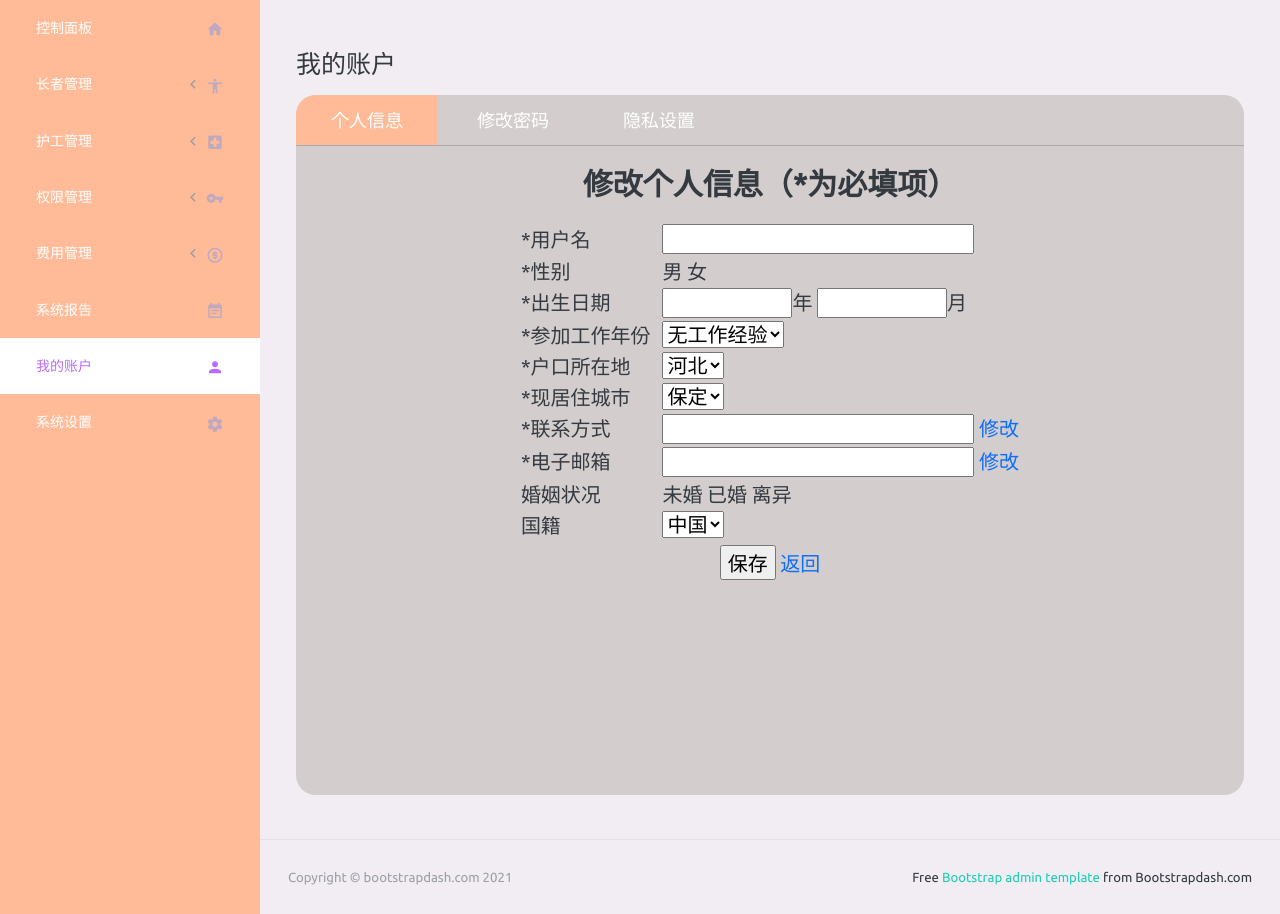
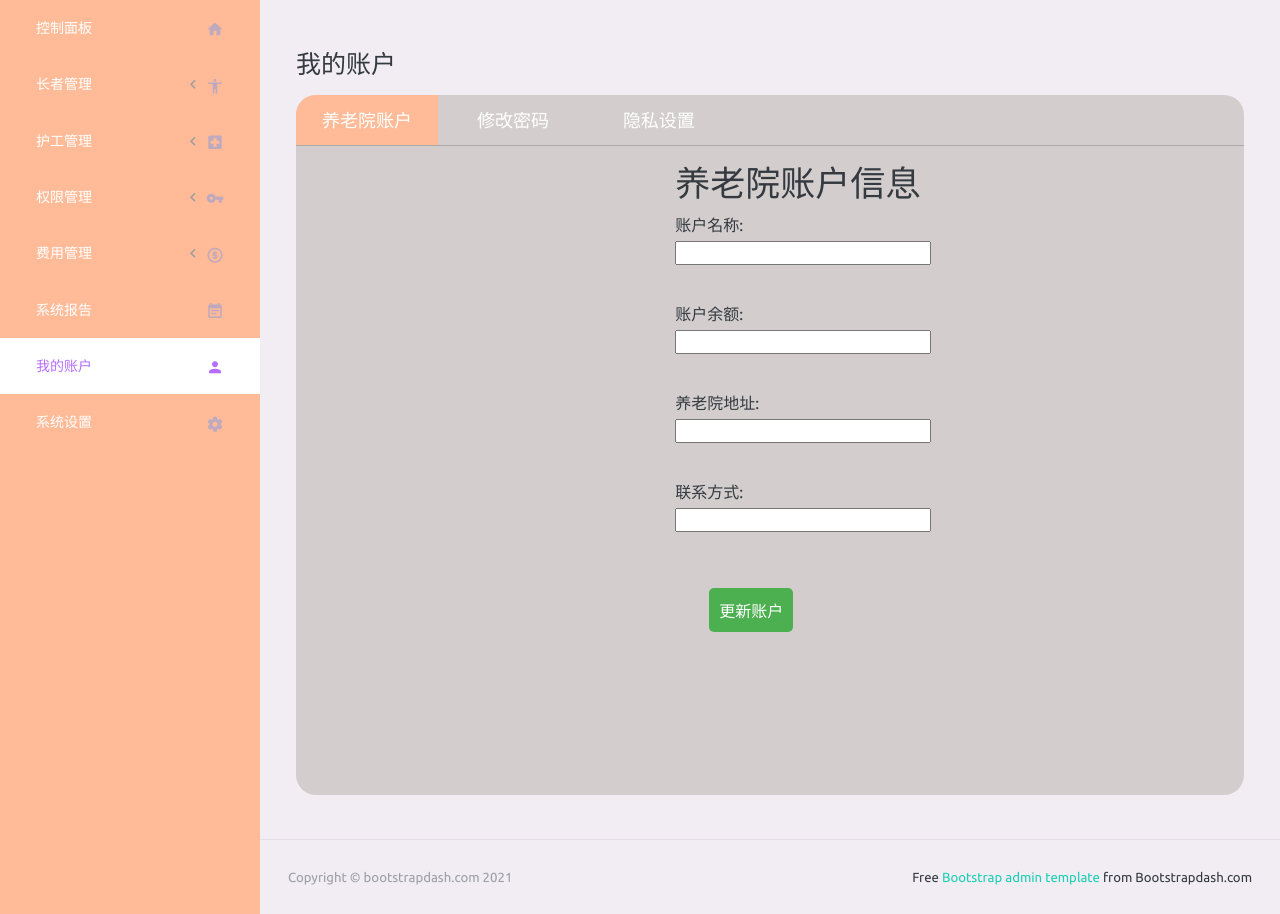
Before and after one commit to hnlxy/SmartEyeWeb, a Flask app: page /user/account-information in a window 1280 px wide. Shown: the part 70-984 px from the top of the page. Run offline with Flask 3, Linux system fonts and the light colour scheme; a user stored in the database is signed in; parts of the project's set-up code (start-up, migrations or seed data) failed here and were passed over; some libraries are stand-ins or nearby versions.

Commit message:
将个人账户界面修改为养老院账户界面

```diff
--- a/templates/pages/user/account_information.html
+++ b/templates/pages/user/account_information.html
@@ -63,29 +63,6 @@
         background-color: #FFBB98;
     }
 
-    .information {
-        width: 100%;
-        font-size: 20px;
-
-        hr {
-            margin-top: 0;
-        }
-
-        .information-header {
-            font-weight: bold;
-            font-size: 30px;
-        }
-
-        .information-footer {
-            margin-top: 5px;
-        }
-
-        .menu-information {
-            display: block;
-            margin-right: 10px;
-        }
-    }
-
     .privacy {
         width: 100%;
 
@@ -101,121 +78,88 @@
             margin-top: 0;
         }
     }
+
+
+    .information {
+        width: 100%;
+
+
+        .account {
+            margin-left: 40%;
+        }
+
+        .button {
+            margin-left: 6%;
+        }
+
+        h1 {
+            margin-left: 40%;
+        }
+
+        hr {
+            margin-top: 0;
+        }
+
+        label {
+            display: block;
+            margin-bottom: 5px;
+        }
+
+        input {
+            display: block;
+        }
+
+    }
+
+    input[type="submit"] {
+        margin-top: 20px;
+        background-color: #4CAF50;
+        color: white;
+        border: none;
+        padding: 10px;
+        border-radius: 5px;
+        cursor: pointer;
+    }
 </style>
-
+<script>
+    document.getElementById("accountForm").addEventListener("submit", function (event) {
+        event.preventDefault(); // 阻止表单的默认提交行为
+        var accountName = document.getElementById("accountName").value;
+        var accountBalance = document.getElementById("accountBalance").value;
+        var address = document.getElementById("address").value;
+        var contact = document.getElementById("contact").value;
+        console.log("账户名称:", accountName);
+        console.log("账户余额:", accountBalance);
+        console.log("养老院地址:", address);
+        console.log("联系方式:", contact);
+        // 在这里可以添加更新账户的逻辑，例如发送异步请求到服务器更新数据。
+    });
+</script>
 <div class="content-wrapper">
     <div style="font-size: 25px; margin-bottom: 15px">我的账户</div>
     <div class="wrapper">
         <input type="radio" name="gender" id="bro1" checked />
-        <label for="bro1" class="menu1">个人信息</label>
-        <!-- 个人信息菜单 -->
+        <label for="bro1" class="menu1">养老院账户</label>
         <div class="information">
             <hr>
-            <center>
-                <p class="information-header">修改个人信息（*为必填项）</p>
-            </center>
-            <center>
-                <form>
-                    <table>
-                        <tr>
-                            <td class="menu-information">*用户名</td>
-                            <td>
-                                <input type="text" name="用户名" />
-                            </td>
-                        </tr>
-                        <tr>
-                            <td class="menu-information">*性别</td>
-                            <td class="single">
-                                <input type="radio" name="sex" id="man">
-                                <label for="man">男</label>
-                                <input type="radio" name="sex" id="woman">
-                                <label for="woman">女</label>
-                            </td>
-                        </tr>
-                        <tr>
-                            <td class="menu-information">*出生日期</td>
-                            <td>
-                                <input type="text" name="出生日期" size="5" />年
-                                <input type="text" name="出生日期" size="5" />月
-                            </td>
-                        </tr>
-                        <tr>
-                            <td class="menu-information">*参加工作年份</td>
-                            <td>
-                                <select name="参加工作年份">
-                                    <option value="无工作经验">无工作经验</option>
-                                    <option value="2021">2021</option>
-                                    <option value="2022">2022</option>
-                                    <option value="2023">2023</option>
-                                </select>
-                            </td>
-                        </tr>
-                        <tr>
-                            <td class="menu-information">*户口所在地</td>
-                            <td>
-                                <select name="户口所在地">
-                                    <option value="河北">河北</option>
-                                    <option value="河南">河南</option>
-                                    <option value="山东">山东</option>
-                                    <option value="山西">山西</option>
-                                </select>
-                            </td>
-                        </tr>
-                        <tr>
-                            <td class="menu-information">*现居住城市</td>
-                            <td>
-                                <select name="现居住城市">
-                                    <option value="保定">保定</option>
-                                    <option value="北京">北京</option>
-                                    <option value="天津">天津</option>
-                                    <option value="上海">上海</option>
-                                </select>
-                            </td>
-                        </tr>
-                        <tr>
-                            <td class="menu-information">*联系方式</td>
-                            <td>
-                                <input type="text" name="联系方式" />
-                                <a href="#">修改</a>
-                            </td>
-                        </tr>
-                        <tr>
-                            <td class="menu-information">*电子邮箱</td>
-                            <td>
-                                <input type="text" name="电子邮箱" />
-                                <a href="#">修改</a>
-                            </td>
-                        </tr>
-                        <tr>
-                            <td class="menu-information">婚姻状况</td>
-                            <td class="single">
-                                <input type="radio" name="marriage" id="yes">
-                                <label for="yes">未婚</label>
-                                <input type="radio" name="marriage" id="no">
-                                <label for="no">已婚</label>
-                                <input type="radio" name="marriage" id="dis">
-                                <label for="dis">离异</label>
-                            </td>
-                        </tr>
-                        <tr>
-                            <td class="menu-information">国籍</td>
-                            <td>
-                                <select name="国籍">
-                                    <option value="中国">中国</option>
-                                    <option value="美国">美国</option>
-                                    <option value="英国">英国</option>
-                                    <option value="法国">法国</option>
-                                </select>
-                            </td>
-                        </tr>
-                    </table>
-                    <center class="information-footer">
-                        <input type="submit" name="保存" value="保存">
-                        <a href="/index.html">返回</a>
-                    </center>
-                </form>
-            </center>
+            <h1>养老院账户信息</h1>
+            <form id="accountForm" class="account">
+                <label for="accountName">账户名称:</label>
+                <input type="text" id="accountName" required><br><br>
+
+                <label for="accountBalance">账户余额:</label>
+                <input type="number" id="accountBalance" required><br><br>
+
+                <label for="address">养老院地址:</label>
+                <input type="text" id="address" required><br><br>
+
+                <label for="contact">联系方式:</label>
+                <input type="text" id="contact" required><br><br>
+
+                <input type="submit" value="更新账户" class="button">
+            </form>
         </div>
+
 
         <input type="radio" name="gender" id="bro2" />
         <label for="bro2" class="menu2">修改密码</label>
```
